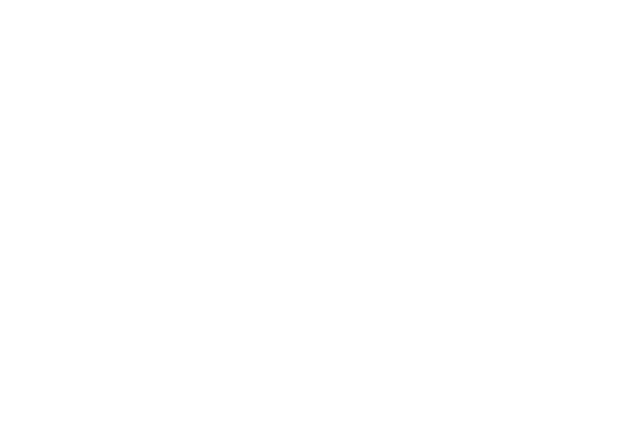
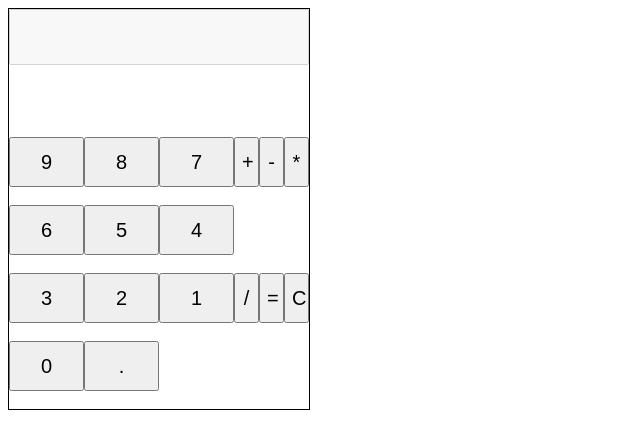
Before and after one commit to acciojob/calculator-ashish123-code, a website: page main.html in a window 1280 px wide. Shown: the whole page, without its empty margins (0-640 px from the left). Drawn offline with Linux system fonts and the light colour scheme.

Commit message:
calculator

```diff
--- a/main.html
+++ b/main.html
@@ -8,6 +8,31 @@
 
 <body>
 	<!-- the entire body must be written by student -->
+
+	<div id="calculator">
+		<input type="text" id="input" disabled>
+		<div id="numbers">
+		  <button id="block9">9</button>
+		  <button id="block8">8</button>
+		  <button id="block7">7</button>
+		  <button id="block6">6</button>
+		  <button id="block5">5</button>
+		  <button id="block4">4</button>
+		  <button id="block3">3</button>
+		  <button id="block2">2</button>
+		  <button id="block1">1</button>
+		  <button id="block0">0</button>
+		  <button id="dot">.</button>
+		</div>
+		<div id="operations">
+		  <button id="plus">+</button>
+		  <button id="minus">-</button>
+		  <button id="multiply">*</button>
+		  <button id="divide">/</button>
+		  <button id="ans">=</button>
+		  <button id="clr">C</button>
+		</div>
+	  </div>
     <script type="text/javascript" src="./script.js">
 </script>
 
--- a/script.js
+++ b/script.js
@@ -1 +1,27 @@
 //your code here
+let input = document.getElementById("input");
+let numbers = document.getElementById("numbers");
+let operations = document.getElementById("operations");
+let ansButton = document.getElementById("ans");
+let clrButton = document.getElementById("clr");
+let dotButton = document.getElementById("dot");
+let current = "";
+let previous = "";
+let operator = "";
+
+numbers.addEventListener("click", function(event) {
+  let button = event.target;
+  current += button.textContent;
+  input.value = current;
+});
+
+operations.addEventListener("click", function(event) {
+  let button = event.target;
+  if (button.textContent === "=") {
+    previous = current;
+    current = "";
+    operator = "";
+  } else if (button.textContent === "Clear") {
+    current = "";
+    previous = "";
+  }
--- a/styles.css
+++ b/styles.css
@@ -1,2 +1,34 @@
 
 /* Your CSS Code here. */
+#calculator {
+    width: 300px;
+    height: 400px;
+    border: 1px solid black;
+    display: flex;
+    flex-wrap: wrap;
+  }
+
+  #numbers {
+    width: 75%;
+    display: flex;
+    flex-wrap: wrap;
+  }
+
+  #operations {
+    width: 25%;
+    display: flex;
+    flex-wrap: wrap;
+  }
+
+  #input {
+    width: 100%;
+    height: 50px;
+    font-size: 20px;
+    text-align: right;
+  }
+
+  #numbers button, #operations button {
+    width: 33.33%;
+    height: 50px;
+    font-size: 20px;
+  }
```
